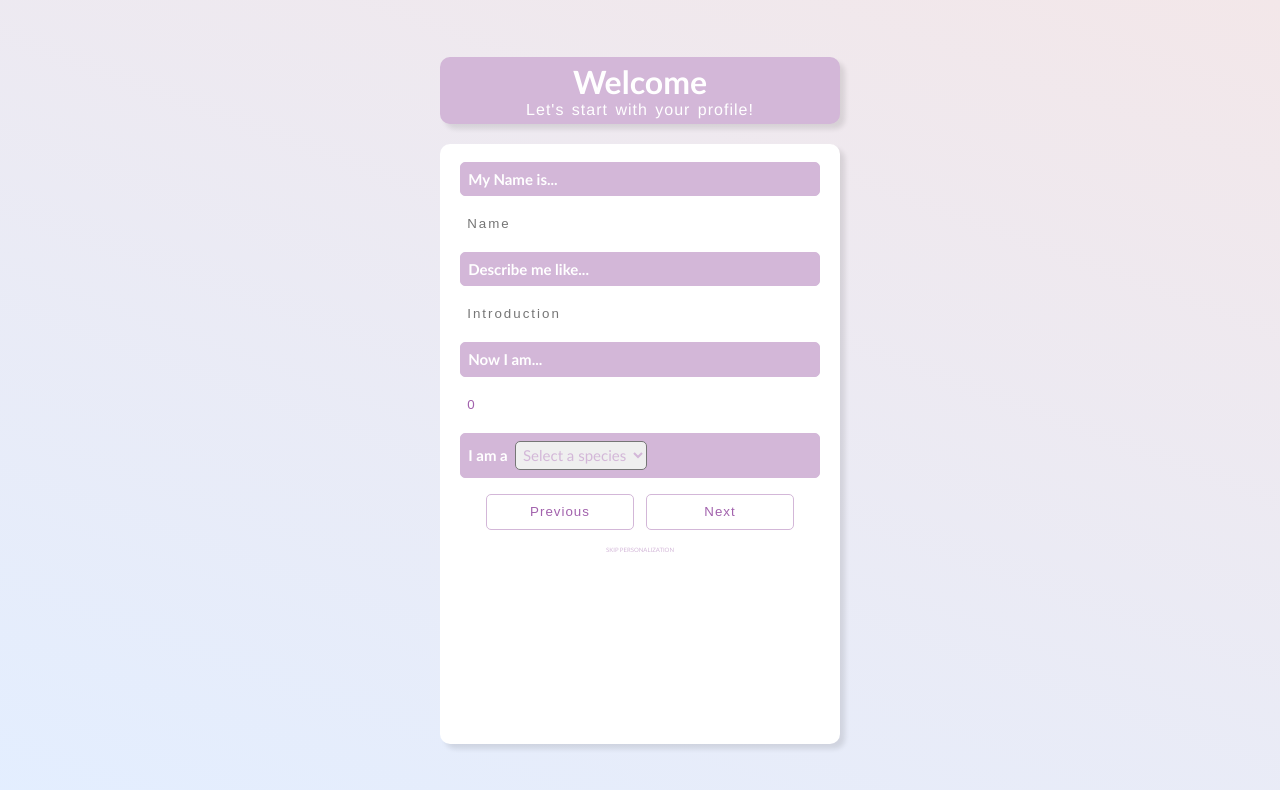
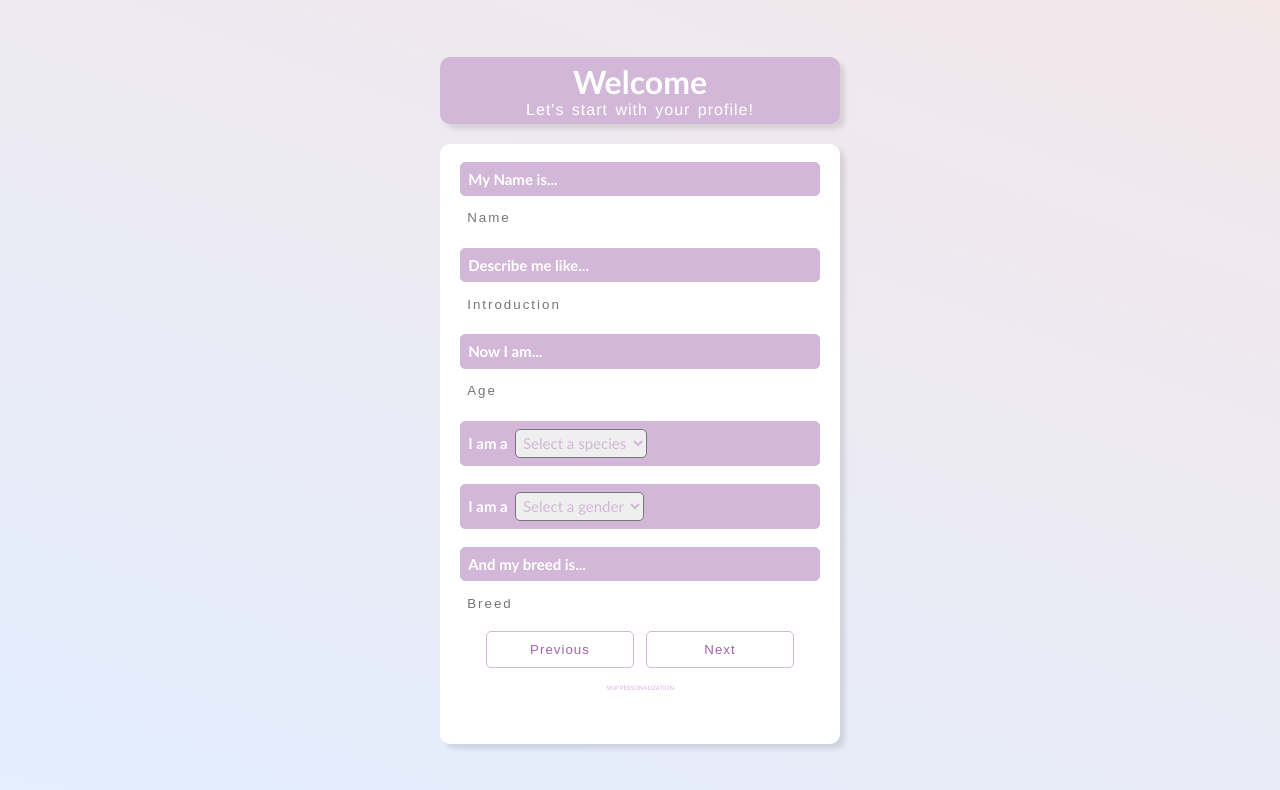
Before and after one commit to KwokSC/pmp_react, a React (Create React App) app: page /start in a window 1280 px wide. Both pictures are taken after a click on the button "Next". Shown: the top 790 px of the page. Built offline with nearby package versions, Linux system fonts and the light colour scheme.

Commit message:
4 Aug 2023

```diff
--- a/src/components/Match/SideBar.css
+++ b/src/components/Match/SideBar.css
@@ -26,10 +26,6 @@
     font-size 0.5s ease-in-out;
 }
 
-.side-bar button:active {
-  width: 55px;
-}
-
 .side-bar .like {
   color: rgb(126, 255, 212);
   border-color: rgb(126, 255, 212);
@@ -41,11 +37,13 @@
 }
 
 .side-bar .like:active {
+  color: #fff;
   background-color: rgb(126, 255, 212);
-  transition: background-color 0.2s ease-in-out;
+  transition: color 0.2s ease-in-out background-color 0.2s ease-in-out;
 }
 
 .side-bar .dislike:active {
+  color: #fff;
   background-color: rgb(255, 126, 126);
-  transition: background-color 0.2s ease-in-out;
+  transition: color 0.2s ease-in-out background-color 0.2s ease-in-out;
 }
--- a/src/components/Profile/DateSelect.js
+++ b/src/components/Profile/DateSelect.js
@@ -0,0 +1,16 @@
+export default function DateSelect({title, selected, setSelected }) {
+
+    function handleDateChange(event) {
+        setSelected(event.target.value)
+    }
+
+    return (
+        <div className="profile-input-area">
+            <h2>{title}</h2>
+            <input
+                type="date"
+                value={selected}
+                onChange={handleDateChange} />
+        </div>
+    )
+}
--- a/src/components/Profile/ProfileFormComponents.css
+++ b/src/components/Profile/ProfileFormComponents.css
@@ -21,9 +21,9 @@
     color: #a262ad;
     border: none;
     border-bottom: 1px solid rgba(255, 255, 255, 0.4);
-    padding: 2px 0;
+    padding: 1% 0;
     text-indent: 2%;
-    margin: 5% 0 0 0;
+    margin: 3% 0 0 0;
     letter-spacing: 2px;
 }
 
--- a/src/components/Profile/SelectBox.js
+++ b/src/components/Profile/SelectBox.js
@@ -1,4 +1,4 @@
-export default function BreedSelect({ title, options, selected, setSelected }) {
+export default function BreedSelect({ title, context, options, selected, setSelected }) {
 
     function handleSelectChange(e) {
         setSelected(e.target.value)
@@ -8,7 +8,9 @@ export default function BreedSelect({ title, options, selected, setSelected }) {
         <div className="profile-input-area">
             <h2>{title}
             <select value={selected} onChange={handleSelectChange}>
-                <option value="">Select a species</option>
+                <option value="">
+                    {context}
+                </option>
                 {options.map((species) => (
                     <option key={species} value={species}>
                         {species}
@@ -16,7 +18,6 @@ export default function BreedSelect({ title, options, selected, setSelected }) {
                 ))}
             </select>
             </h2>
-
         </div>
     )
 }
--- a/src/pages/MatchPage.js
+++ b/src/pages/MatchPage.js
@@ -42,8 +42,20 @@ export default function MatchPage() {
   }
 
   function updateLocation(location) {
+
+    const latitude = location.latitude
+    const longitude = location.longitude
+
     api
-      .post("/profile/updateLocation", location)
+      .get("/profile/updateLocation",  {
+        params: {
+            latitude: latitude,
+            longitude: longitude
+        }
+    })
+      .then(
+
+      )
       .catch((error) => {
         console.log(error);
       });
--- a/src/pages/StartPage.js
+++ b/src/pages/StartPage.js
@@ -1,21 +1,23 @@
-import { useEffect, useState } from "react";
+import { useState } from "react";
 import { Link, useNavigate } from "react-router-dom";
 import InputArea from "../components/Profile/InputArea";
 import PhotoUploader from "../components/Profile/PhotoUploader";
 import SelectBox from "../components/Profile/SelectBox";
+import DateSelect from "../components/Profile/DateSelect"
+import { GENDER_LIST, SPECIES_LIST } from "../constants/constants";
+
 import "./StartPage.css";
 import api from "../requests/api";
-import { SPECIES_LIST } from "../constants/constants";
 
 export default function StartPage() {
   const [currentPage, setCurrentPage] = useState(0)
   const [uploadedPhotos, setUploadedPhotos] = useState([])
   const [profile_name, setName] = useState("")
   const [profile_breed, setBreed] = useState("")
-  const [profile_species, setSpecies] = useState("")
-  const [profile_gender, setGender] = useState("")
+  const [profile_species, setSpecies] = useState(null)
+  const [profile_gender, setGender] = useState(null)
   const [profile_description, setDescription] = useState("")
-  const [profile_age, setAge] = useState(0)
+  const [profile_age, setAge] = useState("")
   const [profile_birth, setBirth] = useState("")
   const navigate = useNavigate()
 
@@ -52,18 +54,30 @@ export default function StartPage() {
           <SelectBox
             title="I am a"
             options={SPECIES_LIST}
+            context="Select a species"
             selected={profile_species}
             setSelected={setSpecies} />
+          <SelectBox
+            title="I am a"
+            options={GENDER_LIST}
+            context="Select a gender"
+            selected={profile_gender}
+            setSelected={setGender} />
+          <InputArea
+            title="And my breed is..."
+            placeholder="Breed"
+            param={profile_breed}
+            setParam={setBreed} />
         </>
       ),
     },
     {
       title: "Page 3",
-      content: (<></>
-
-      )
+      content: (<DateSelect
+        title="My birthday is..."
+        selected={profile_birth}
+        setSelected={setBirth} />)
     },
-    { title: "Page 4" }
   ];
 
   function handleNextPage(event) {
@@ -78,7 +92,7 @@ export default function StartPage() {
 
   async function handleSubmit(event) {
     event.preventDefault();
-    if (currentPage === pages.length-1) {
+    if (currentPage === pages.length - 1) {
       try {
         // Start both upload processes concurrently
         const [photoUploadResult, profileUploadResult] = await Promise.all([
@@ -122,13 +136,13 @@ export default function StartPage() {
       })
   }
 
-  function uploadPhotos(photos) {
-    const formData = new FormData();
-    photos.forEach((photo, index) => {
-      formData.append(`photos[${index}]`, photo);
+  function uploadPhotos(uploadedPhotos) {
+    const photos = new FormData();
+    uploadedPhotos.forEach((photo) => {
+      photos.append("photos", photo);
     });
 
-    api.post("/profile/uploadPhotos", formData, {
+    api.post("/profile/uploadPhotos", photos, {
       headers: {
         "Content-Type": "multipart/form-data",
       },
```
Also changed, not shown: src/components/Profile/GenderSelect.js (deleted).
